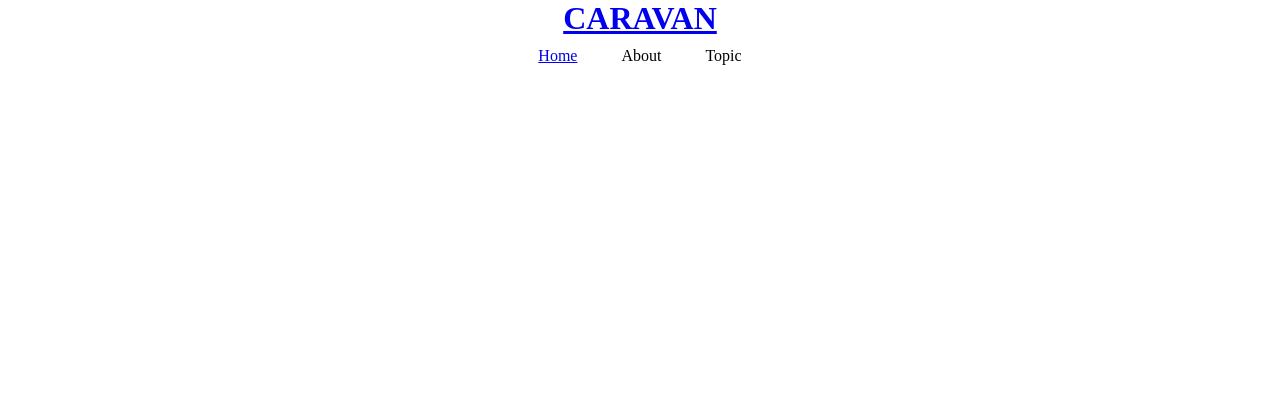
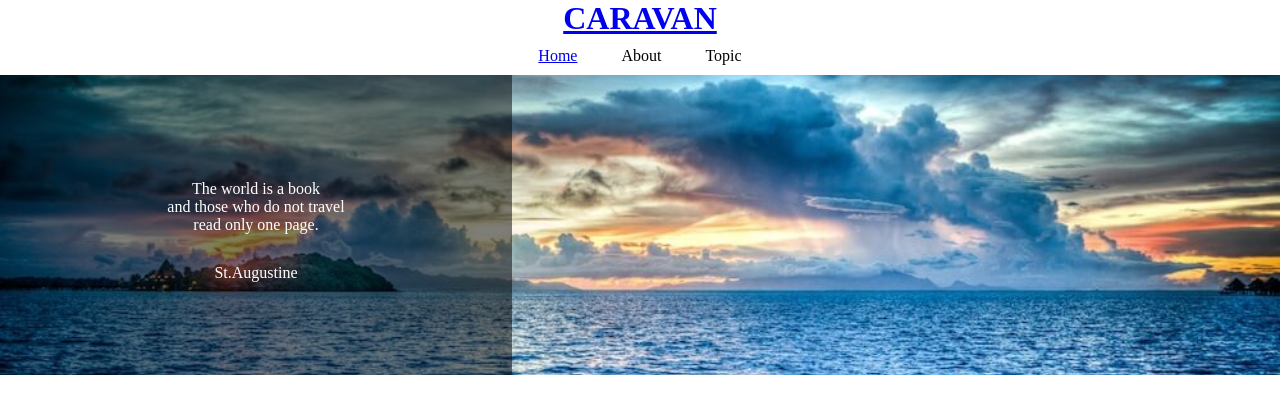
Before and after one commit to aomaplecorn/HTML-CSS, a plain HTML site: page index.html in a window 1280 px wide. Shown: the top 414 px of the page. Drawn offline with Linux system fonts and the light colour scheme.

Commit message:
[Finish] 1-6

```diff
--- a/index.html
+++ b/index.html
@@ -32,7 +32,16 @@
 
     <!--以下　メインビジュアル（内側にテキスト）-->
     <div class="main-visual">
-      <div class="main-visual-content"></div>
+      <div class="main-visual-content">
+        <p class="main-visual-text">
+          The world is a book<br/>
+          and those who do not travel<br/>
+          read only one page.
+        </p>
+        <p class="main-visual-name">
+          St.Augustine
+        </p>
+      </div>
     </div>
     <!--ここまで　メインビジュアル-->
 
--- a/style.css
+++ b/style.css
@@ -32,11 +32,26 @@
 .main-visual{
   width:100%;
   height:300px;
+  background-image:url(img/mv.jpg);
+  background-size:cover;
+  background-position:center;
   }
 
 .main-visual-content{
-  width:350px;
+  width:40%;
   height:300px;
+  background-color:rgba(0,0,0,0.5);/*rgb0=黒、a0.5=半透明　半透明の黒*/
+  text-align:center;
+  padding-top:105px;
+}
+
+.main-visual-text{
+  color:rgb(255,255,255);
+}
+
+.main-visual-name{
+  margin-top:30px;
+  color:#fff;
 }
 /*ここまで　メインビジュアル*/
   /*以下　メイン*/
```
Also changed, not shown: img/airport.jpg (added), img/asia.jpg (added), img/desert.jpg (added), img/forest.jpg (added), img/italy.jpg (added), img/japan.jpg (added), img/japan2.jpg (added), img/lake.jpg (added), img/mv.jpg (added), img/person.jpg (added), img/road.jpg (added), img/snow.jpg (added), 1 other file.
